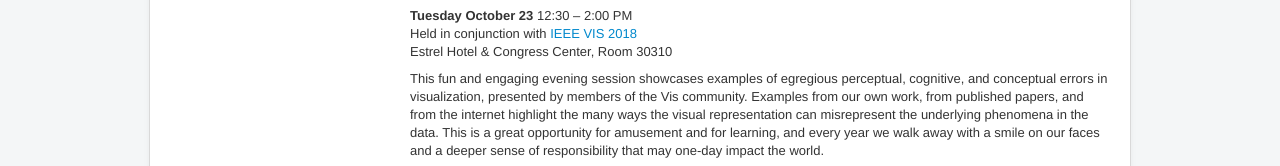
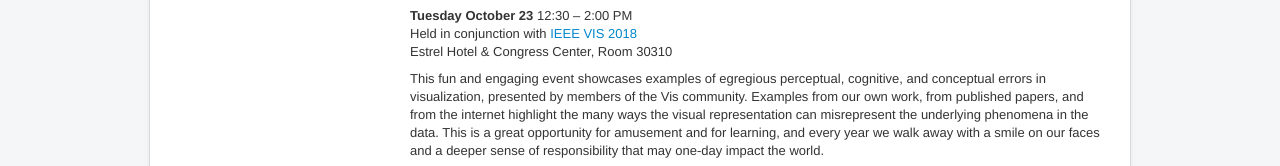
Before and after one commit to vislies/old-pages, a plain HTML site: page index.html in a window 1280 px wide. Shown: the part 309-475 px from the top of the page. Drawn offline with Linux system fonts and the light colour scheme; a web font is replaced by a local one.

Commit message:
Correction, VisLies 2018 is not held in the evening

```diff
--- a/index.html
+++ b/index.html
@@ -175,7 +175,7 @@ $(function() {
 							      Held in conjunction with <a href="http://ieeevis.org" target="_blank">IEEE VIS 2018</a><br>
 							      Estrel Hotel &amp; Congress Center, Room 30310<br>
                                   </p>
-                                  <p>This fun and engaging evening session showcases examples of egregious perceptual, cognitive, and conceptual errors in visualization, presented by members of the Vis community. Examples from our own work, from published papers, and from the internet highlight the many ways the visual representation can misrepresent the underlying phenomena in the data. This is a great opportunity for amusement and for learning, and every year we walk away with a smile on our faces and a deeper sense of responsibility that may one-day impact the world.</p>
+                                  <p>This fun and engaging event showcases examples of egregious perceptual, cognitive, and conceptual errors in visualization, presented by members of the Vis community. Examples from our own work, from published papers, and from the internet highlight the many ways the visual representation can misrepresent the underlying phenomena in the data. This is a great opportunity for amusement and for learning, and every year we walk away with a smile on our faces and a deeper sense of responsibility that may one-day impact the world.</p>
                                     <!--
 								  <p style="text-align:center;"><a href="2017/gallery/" class="btn btn-primary btn-large big" style="font-size:30pt; padding:20px; line-height:31pt">View the VisLies 2017 Gallery!</a></p>
 								  <p>We had a great time this year at VisLies! Check out the gallery to see what we were up to.</p>
```
